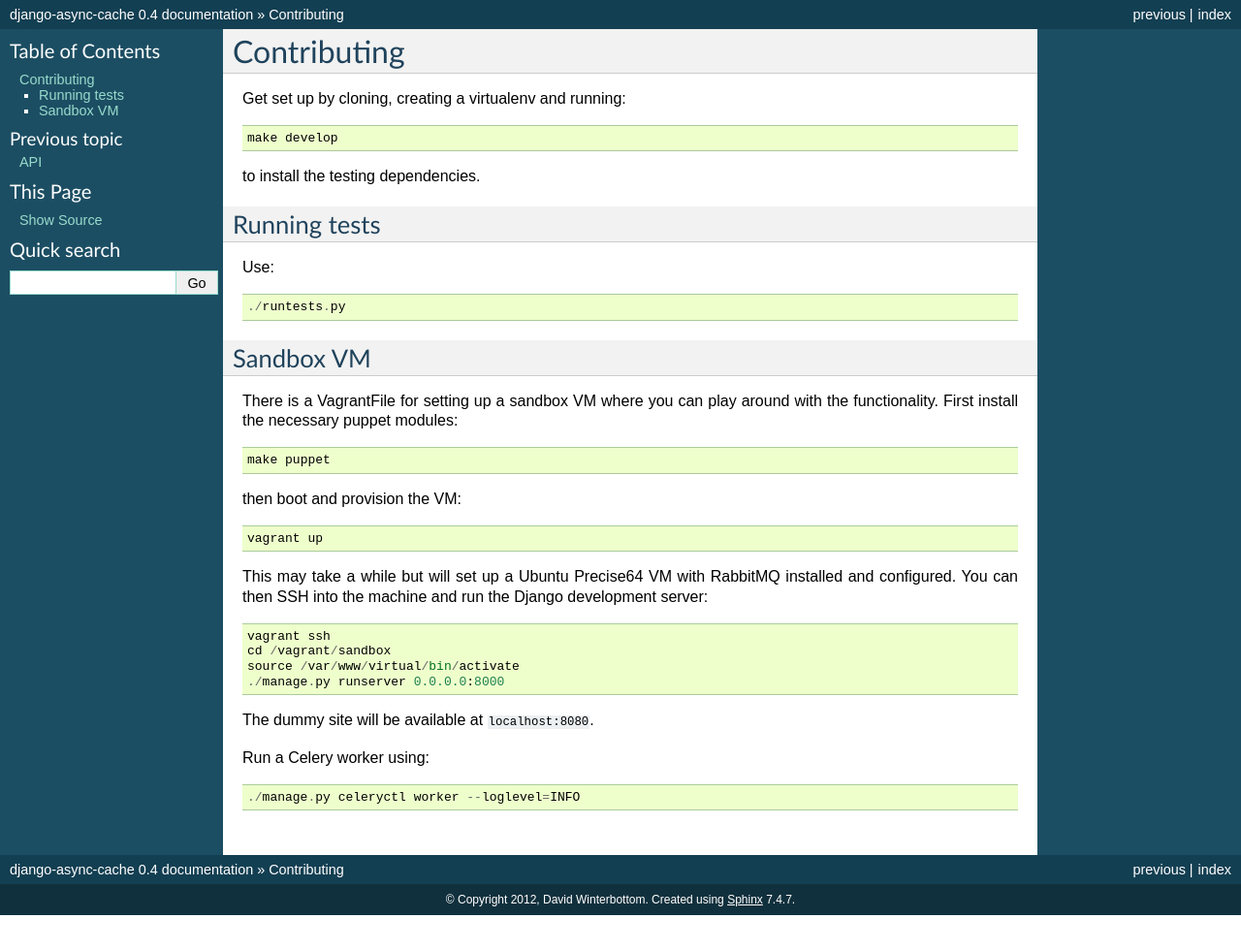
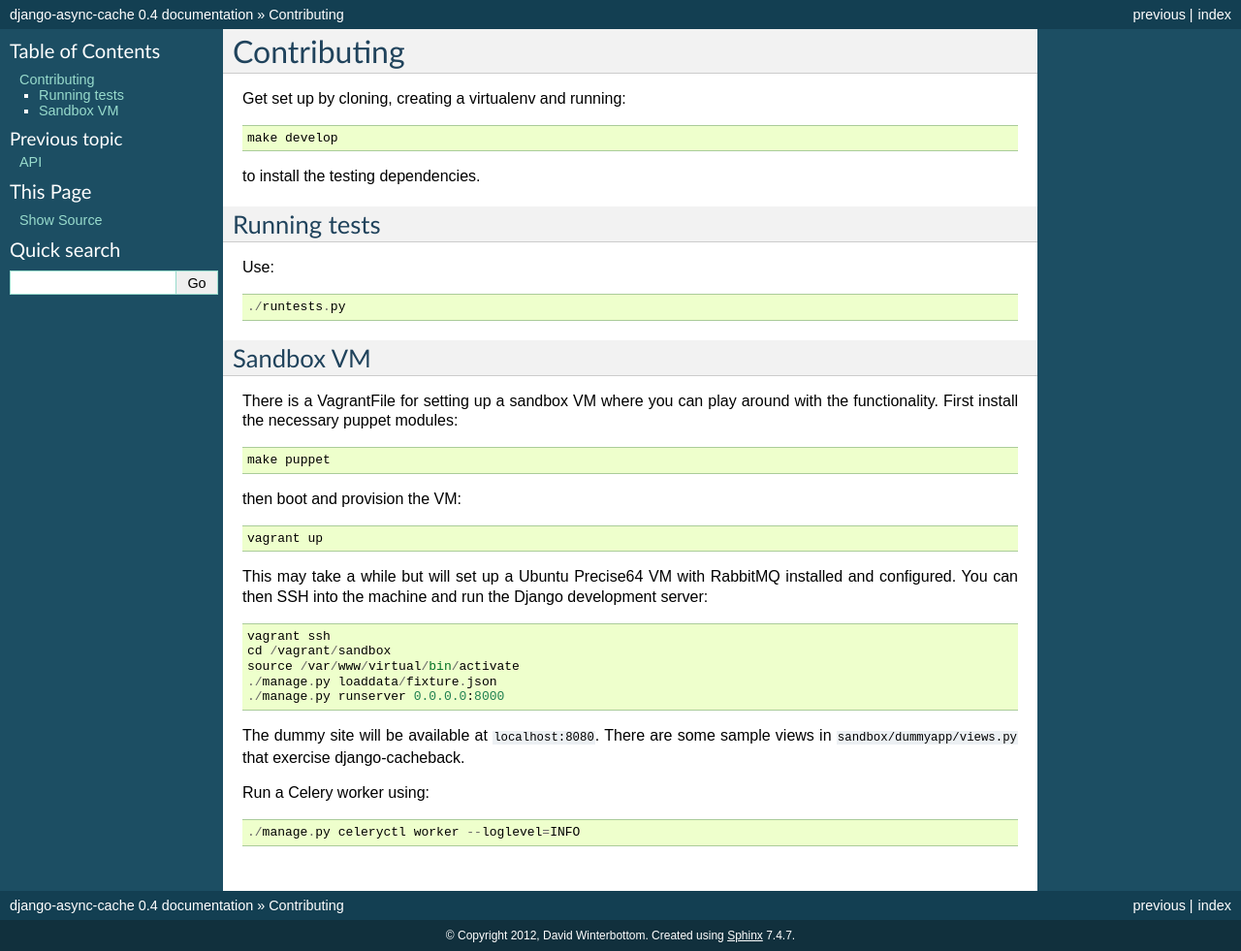
Before and after one commit to codeinthehole/django-cacheback, a Sphinx documentation site: the page built from docs/contributing.rst, in a window 1280 px wide. Shown: the whole page at 97% size. Built offline with Sphinx 7.4.7, drawn with Linux system fonts in a browser that asks for light colours; before the commit the page ends 944 px from its top, so only the background shows below that.

Commit message:
Improve docs slightly

```diff
--- a/docs/contributing.rst
+++ b/docs/contributing.rst
@@ -34,9 +34,11 @@ development server::
     vagrant ssh
     cd /vagrant/sandbox
     source /var/www/virtual/bin/activate
+    ./manage.py loaddata/fixture.json
     ./manage.py runserver 0.0.0.0:8000
 
-The dummy site will be available at ``localhost:8080``.
+The dummy site will be available at ``localhost:8080``.  There are some sample
+views in ``sandbox/dummyapp/views.py`` that exercise django-cacheback.
 
 Run a Celery worker using::
 
```
Also changed, not shown: 1 other file.
